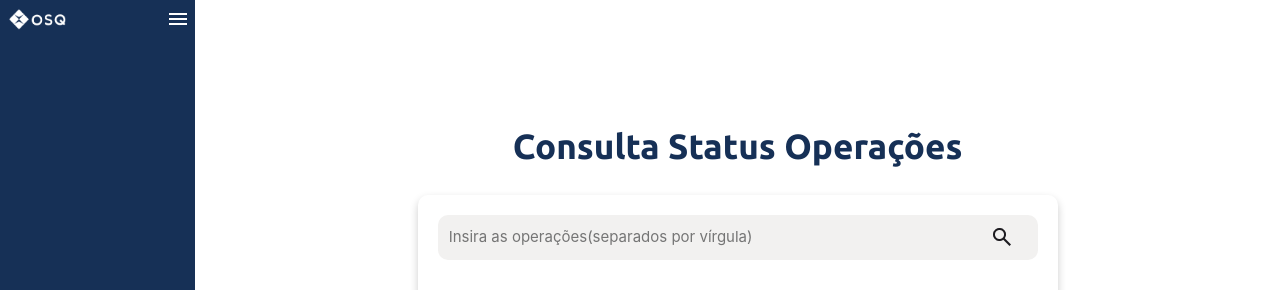
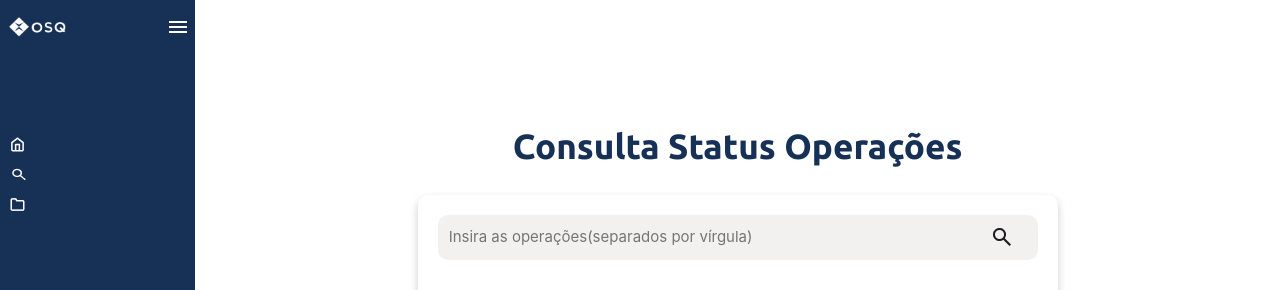
Before and after one commit to AlexyaF/api-consumer-ui, a website: page public/index.html in a window 1280 px wide. Both pictures are taken after a click on the picture 30 px from the left and 27 px from the top of the page. Shown: the top 290 px of the page. Drawn offline with nearby package versions, Linux system fonts and the light colour scheme.

Commit message:
new icons on menu

```diff
--- a/public/css/styles.css
+++ b/public/css/styles.css
@@ -45,12 +45,36 @@ body {
 }
 
 .menu__icons_expanded{
-    display: flex;
-    flex-direction: row;
-    justify-content: space-between;
+    display: grid;
+    grid-template-areas:
+        "logo icon_menu"
+        "options options";
+    justify-content: space-;
+    align-items: center;
+    width: 100%;
+    height: 30%;
+
 }
 
+.menu__icon__container.logo {
+    grid-area: logo;
+    justify-self: start; /* Alinhar à esquerda */
+}
 
+.menu__icon__container.menu {
+    grid-area: icon_menu;
+    justify-self: end; /* Alinhar à direita */
+}
+
+.menu__icon__container.options {
+    margin-top: 70px;
+    align-items: flex-start;
+    margin-left: 5px;
+}
+.menu__icon__container.options img {
+    margin-bottom: 15px;
+    cursor: pointer;
+}
 
 #menu_icon{
     cursor: pointer !important;
@@ -61,10 +85,10 @@ body {
 
 .menu__icon__container {
     display: flex;
+    flex-direction: column ;
     justify-content: center;
     padding: 5px;
-    align-items: center;
-
+    align-items:center;
 }
 
 #logo_icon{
--- a/public/index.html
+++ b/public/index.html
@@ -17,7 +17,12 @@
                 <img src="image/logo.png" alt="icon logo" id="logo_icon" class="hidden">
             </div>
             <div class="menu__icon__container menu">
-                <img src="image/menu.png" alt="imagem menu" id="menu_icon" onclick="toggleMenu()" >
+                <img src="image/menu.png" alt="menu icon" id="menu_icon" onclick="toggleMenu()" >
+            </div>
+            <div class="menu__icon__container options">
+                <img src="image/Home.png" alt="home icon">
+                <img src="image/search.png" alt="search icon">
+                <img src="image/Folder.png" alt="folder icon">
             </div>
         </div>
     </section>
--- a/public/js/interactions.js
+++ b/public/js/interactions.js
@@ -3,6 +3,7 @@ function toggleMenu() {
     const image = document.getElementById('logo_icon');
     const icons = document.getElementById('menu__icons');
     const container_icon = document.querySelector('.menu__icon__container.logo');
+    const container_options = document.querySelector('.menu__icon__container.options')
 
     if (menu && image && icons) {
         // Alterna as classes "collapsed" e "expanded" no menu
```
Also changed, not shown: public/image/Folder.png (added), public/image/Home.png (added), public/image/search.png (added).
